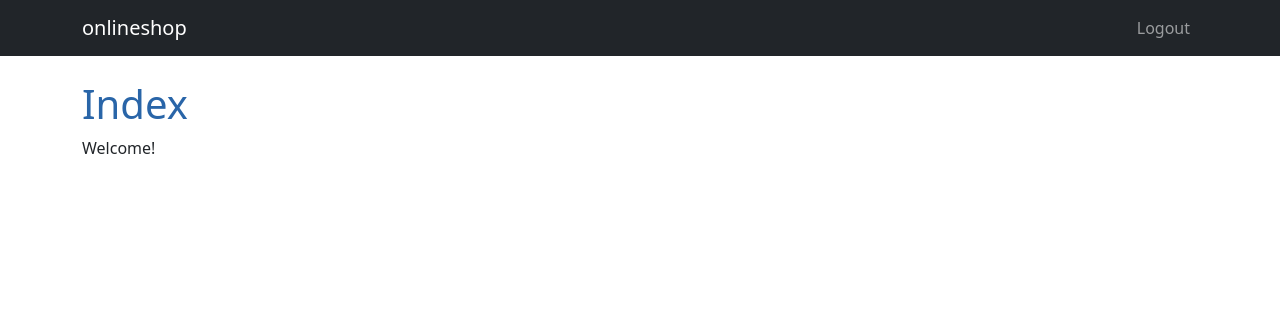
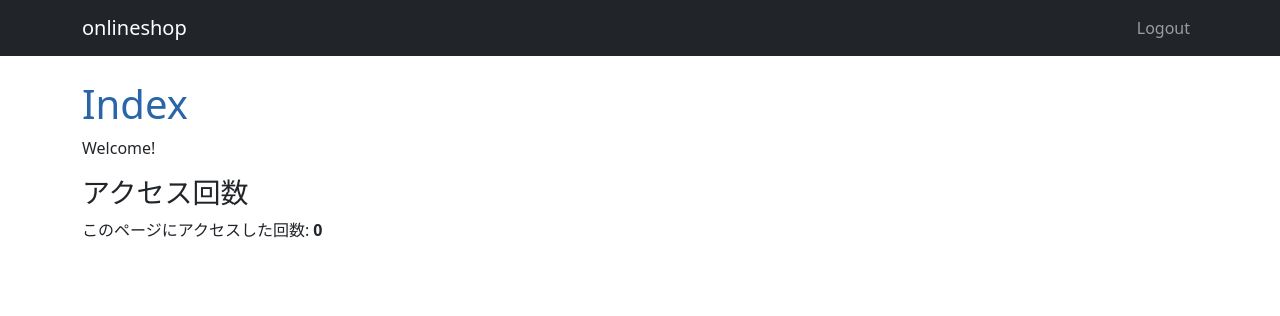
Before and after one commit to 0yaizu/onlineshop, a Flask app: page / in a window 1280 px wide. Shown: the top 316 px of the page. Run offline with Flask 3, Linux system fonts and the light colour scheme; some libraries are stand-ins or nearby versions.

Commit message:
✨ sessionに変数nを定義し、アクセスの度にインクリメントするようにした

```diff
--- a/app.py
+++ b/app.py
@@ -17,7 +17,14 @@ import dataaccess as da
 def index():
 	if not "username" in session:
 		session["username"] = "student1"
-	return render_template("index.html")
+
+	# セッションでnの値を管理（初回は0、その後はインクリメント）
+	if "n" not in session:
+		session["n"] = 0
+	else:
+		session["n"] += 1
+
+	return render_template("index.html", n=session["n"])
 
 @app.route("/login", methods=["GET", "POST"])
 def login():
--- a/templates/index.html
+++ b/templates/index.html
@@ -26,4 +26,9 @@
 {% else %}
 	<p>Welcome!</p>
 {% endif %}
+
+<div class="mt-3">
+	<h3>アクセス回数</h3>
+	<p>このページにアクセスした回数: <strong>{{ n }}</strong></p>
+</div>
 {% endblock %}
```
